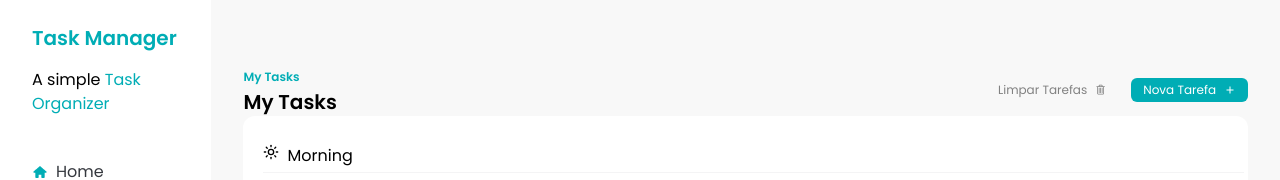
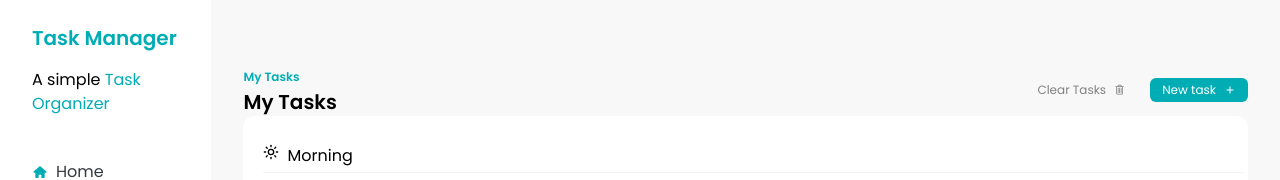
Before and after one commit to andressa-leite/fsc-task-manager, a React (Vite) app: page / in a window 1280 px wide. Shown: the top 180 px of the page. Built offline with nearby package versions, Linux system fonts and the light colour scheme.

Commit message:
feat: ensure AddTaskDialog can be closed

```diff
--- a/src/components/AddTasksDialog.jsx
+++ b/src/components/AddTasksDialog.jsx
@@ -1,16 +1,29 @@
 import PropTypes from 'prop-types';
 import { createPortal } from 'react-dom';
 
-const AddTasksDialog = ({ isOpen }) => {
+import { Button } from './Button';
+import Input from './Input';
+
+const AddTasksDialog = ({ isOpen, handleClose }) => {
   console.log('Dialog renderizado. isOpen =', isOpen);
   if (!isOpen) return null;
   return createPortal(
     <div className="fixed bottom-0 left-0 top-0 flex h-screen w-screen items-center justify-center">
-      <div className="rounded-xl p-5 text-center">
-        <h2 className="bg-white text-xl font-semibold text-[#35383E]">
-          Nova Tarefa
+      <div className="rounded-xl p-5 text-center bg-white">
+        <h2 className=" text-xl font-semibold text-[#35383E]">
+          New Task
         </h2>
-        <p className="text-[#9A9C9F] mt-1">Insira as informações abaixo</p>
+        <p className="mt-1 mb-4 text-sm text-[#9A9C9F]">Enter the information below</p>
+
+        <div className="flex flex-col space-y-4 w-[336px]">
+          <Input id ="title" lable="Title" placeholder = "Enter the task title" />
+          <Input id="time" lable="Hour" placeholder = "Hour"/>
+          <Input id="description" lable="Description" placeholder = "Describe the task"/>
+          <div className="flex gap-3">
+            <Button size="large" className='w-full' variant='secondary' onClick={handleClose}>Cancel</Button>
+            <Button size="large" className='w-full' >Save</Button>
+          </div>
+        </div>
       </div>
     </div>,
     document.body
@@ -18,5 +31,6 @@ const AddTasksDialog = ({ isOpen }) => {
 };
 AddTasksDialog.propTypes = {
   isOpen: PropTypes.bool.isRequired,
+  handleClose: PropTypes.func.isRequired,
 };
 export default AddTasksDialog;
--- a/src/components/Tasks.jsx
+++ b/src/components/Tasks.jsx
@@ -17,6 +17,7 @@ function Tasks() {
   const morningTasks = tasks.filter((task) => task.time === 'morning');
   const afternoonTasks = tasks.filter((task) => task.time === 'afternoon');
   const eveningTasks = tasks.filter((task) => task.time === 'evening');
+
   const hadleDeleteClick = (taskID) => {
     const newTasks = tasks.filter((task) => task.id !== taskID);
     setTasks(newTasks);
@@ -54,14 +55,23 @@ function Tasks() {
 
         <div className="flex items-center gap-3">
           <Button variant="ghost">
-            Limpar Tarefas
+            Clear Tasks
             <VscTrash />
           </Button>
-          <Button onClick={() => {console.log("clicou no botão");setAddTaskDialogIsOpen(true)}} variant="primary">
-            Nova Tarefa
+          <Button
+            onClick={() => {
+              console.log('clicou no botão');
+              setAddTaskDialogIsOpen(true);
+            }}
+            variant="primary"
+          >
+            New task
             <MdAdd />
           </Button>
-          <AddTasksDialog isOpen={addTaskDialogIsOpen}/>
+          <AddTasksDialog
+            isOpen={addTaskDialogIsOpen}
+            handleClose={() => setAddTaskDialogIsOpen(false)}
+          />
         </div>
       </div>
 
```
